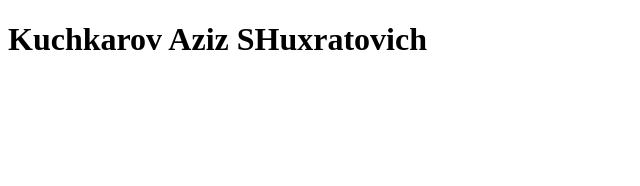
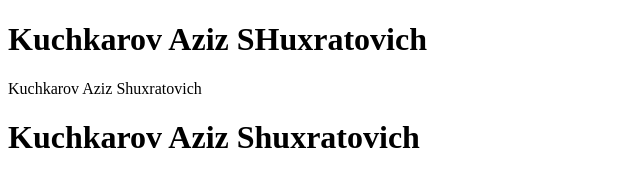
Before and after one commit to azizkuchkarov/Checking-one-more-time, a plain HTML site: page index.html in a window 1280 px wide. Shown: the whole page, without its empty margins (0-640 px from the left). Drawn offline with Linux system fonts and the light colour scheme.

Commit message:
added new files

```diff
--- a/index.html
+++ b/index.html
@@ -8,5 +8,7 @@
   </head>
   <body>
     <h1>Kuchkarov Aziz SHuxratovich</h1>
+    <p>Kuchkarov Aziz Shuxratovich</p>
+    <h1>Kuchkarov Aziz Shuxratovich</h1>
   </body>
 </html>
```
